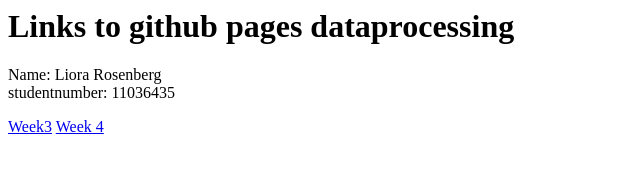
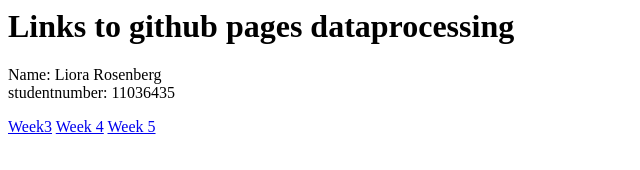
Before and after one commit to LioraR/Data-Processing, a plain HTML site: page index.html in a window 1280 px wide. Shown: the full height of the page, 0-640 px from the left. Drawn offline with Linux system fonts and the light colour scheme.

Commit message:
opdracht

```diff
--- a/index.html
+++ b/index.html
@@ -13,6 +13,7 @@
   <p>
     <a href="Homework/Week_3/KNMI.html">Week3</a>
     <a href="Homework/Week_4/index.html">Week 4</a>
+    <a href="Homework/Week_5/scatter.html">Week 5</a>
     </p>
   </body>
   </html>
```
